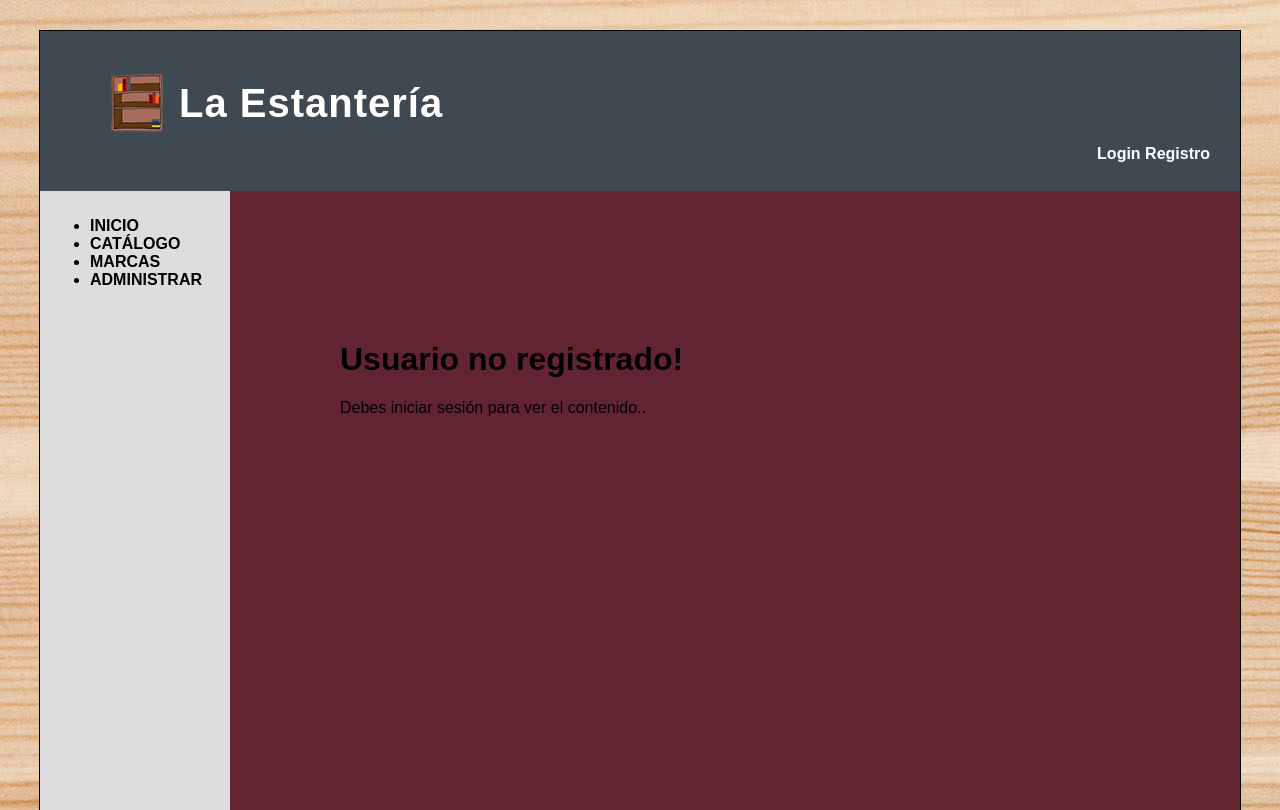
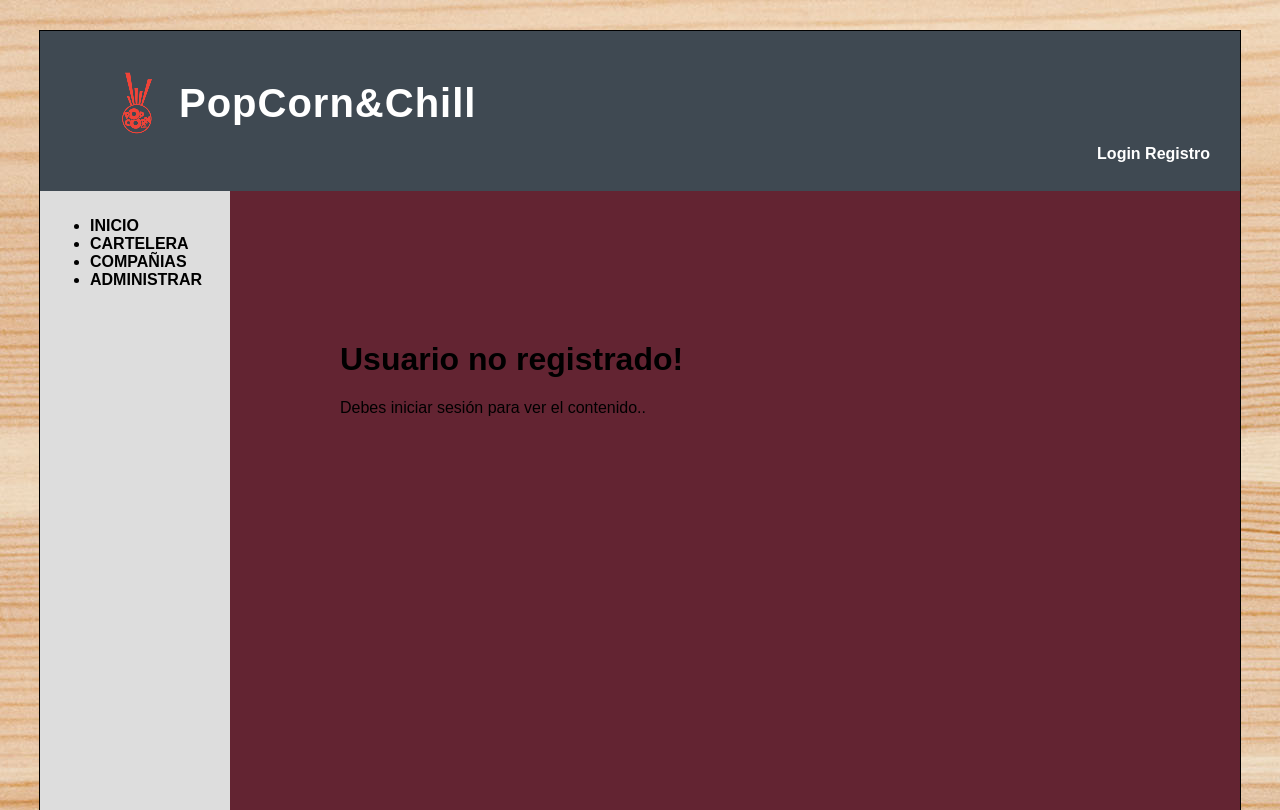
Before and after one commit to Mawy23/popCorn, a PHP site: page /companies.php in a window 1280 px wide. Shown: the top 810 px of the page. Run offline with PHP 8.4, Linux system fonts and the light colour scheme.

Commit message:
Logos cambiados

```diff
--- a/admin.php
+++ b/admin.php
@@ -33,7 +33,7 @@ if(isset($_POST['insertar'])){
 ?><!DOCTYPE html>
 <html>
 <head>
-<link rel="shortcut icon" type="image/x-icon" href="img/logo/favicon.ico"/>
+<link rel="shortcut icon" type="image/x-icon" href="img/logo/pop.png"/>
 <link rel="stylesheet" type="text/css" href="estilo.css" />
 <meta http-equiv="Content-Type" content="text/html; charset=utf-8">
 <title>Administrar</title>
--- a/includes/comun/cabecera.php
+++ b/includes/comun/cabecera.php
@@ -1,10 +1,10 @@
 <div id="cabecera">
 	<div class="menuBar">
 		<div class="menuLogo">
-	            <a href="index.php"><img src="img/logo/logoMenu.png" alt="Logo La Estanteria"/></a>
+	            <a href="index.php"><img src="img/logo/LogoMenu.png" alt="Logo PopCorn&Chill"/></a>
 	    </div>
 	    <div class="menuCompanyText">
-	            <p><a href="index.php">La Estantería</a></p>
+	            <p><a href="index.php">PopCorn&Chill</a></p>
 	    </div>
 	</div>
 	<div class="saludo">
--- a/includes/comun/sidebarIzq.php
+++ b/includes/comun/sidebarIzq.php
@@ -1,8 +1,8 @@
 <div id="sidebar-left">
 	<ul>
 		<li><a href="index.php">INICIO</a></li>
-		<li><a href="contenido.php">CATÁLOGO</a></li>
-		<li><a href="companies.php">MARCAS</a></li>
+		<li><a href="contenido.php">CARTELERA</a></li>
+		<li><a href="companies.php">COMPAÑIAS</a></li>
 		<li><a href="admin.php">ADMINISTRAR</a></li>
 	</ul>
 </div>
--- a/registro.php
+++ b/registro.php
@@ -6,7 +6,7 @@ use laestanteria\Aplication\Form\FormRegister;
 ?><!DOCTYPE html>
 <html>
 <head>
-<link rel="shortcut icon" type="image/x-icon" href="img/logo/favicon.ico"/>
+<link rel="shortcut icon" type="image/x-icon" href="img/logo/pop.png"/>
 <link rel="stylesheet" type="text/css" href="estilo.css" />
 <meta http-equiv="Content-Type" content="text/html; charset=utf-8">
 <title>Registro</title>
```
Also changed, not shown: index.php (+5 -5 lines), img/logo/favicon.ico (deleted), img/logo/logoIcon.png (deleted), img/logo/logoMenu.png, img/logo/logoPrincipal.png, img/logo/pop.png (added).
